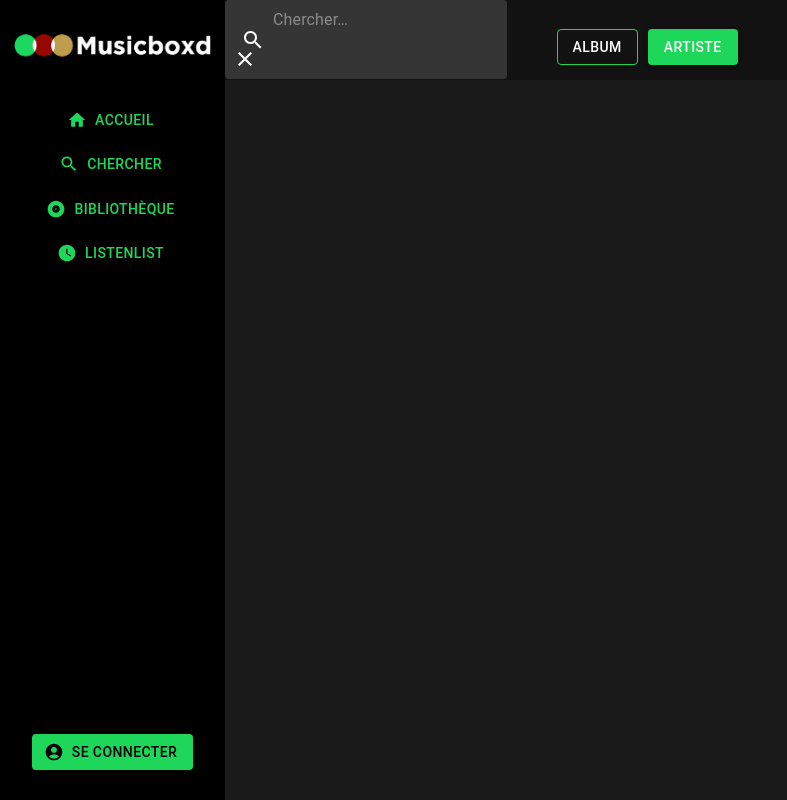
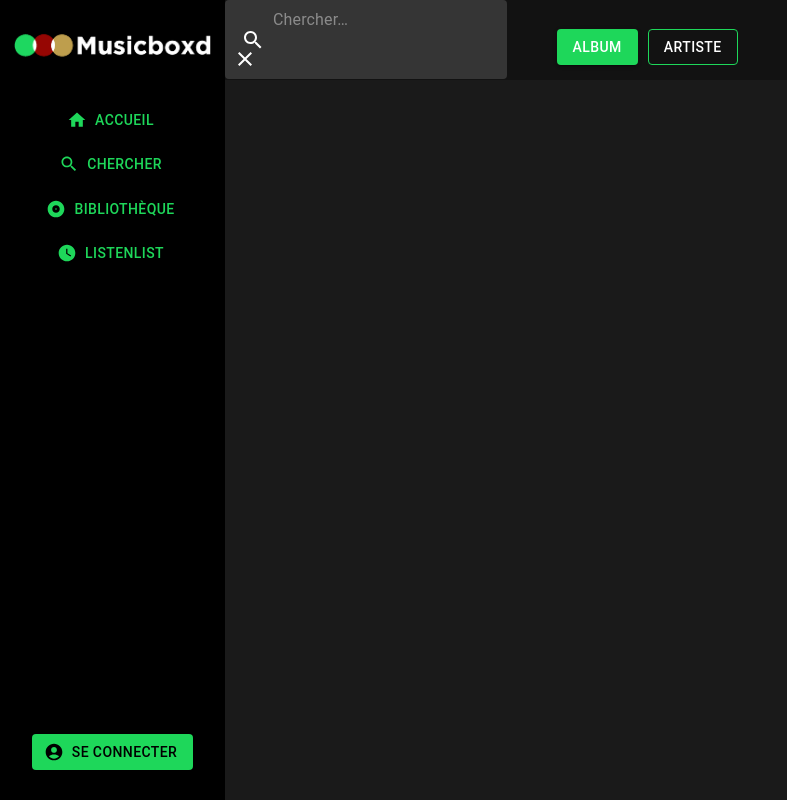
Before and after one commit to TommyIUT/Musicboxd, a React (Create React App) app in the folder front-musicboxd/: page /search in a window 1280 px wide. Shown: the whole page, without its empty margins (0-787 px from the left). Built offline with nearby package versions, Linux system fonts and the light colour scheme.

Commit message:
echange bouton

```diff
--- a/front-musicboxd/src/components/searchView.jsx
+++ b/front-musicboxd/src/components/searchView.jsx
@@ -123,8 +123,8 @@ export default function SearchView() {
           </Search>
 
           <SearchButtons>
-          <SearchButton variant={selectedButton === 'album' ? 'contained' : 'outlined'} onClick={() => handleButtonClick('album')}>album</SearchButton>
-          <SearchButton variant={selectedButton === 'artist' ? 'contained' : 'outlined'} onClick={() => handleButtonClick('artist')}>artiste </SearchButton>
+          <SearchButton variant={selectedButton === 'album' ?  'outlined' : 'contained'} onClick={() => handleButtonClick('album')}>album</SearchButton>
+          <SearchButton variant={selectedButton === 'artist' ? 'outlined' : 'contained' } onClick={() => handleButtonClick('artist')}>artiste </SearchButton>
           </SearchButtons>
           </Stack>
         </div>
```
